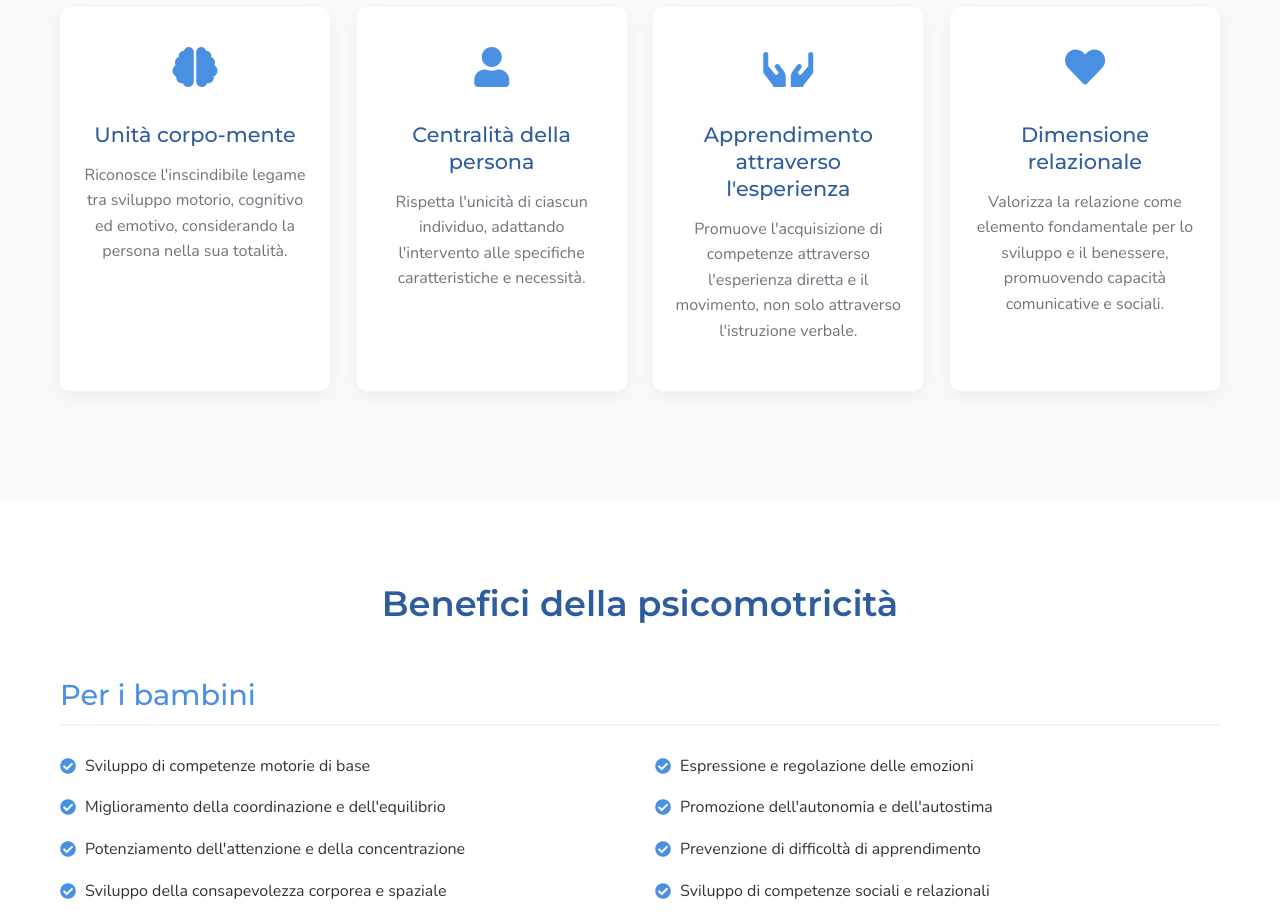
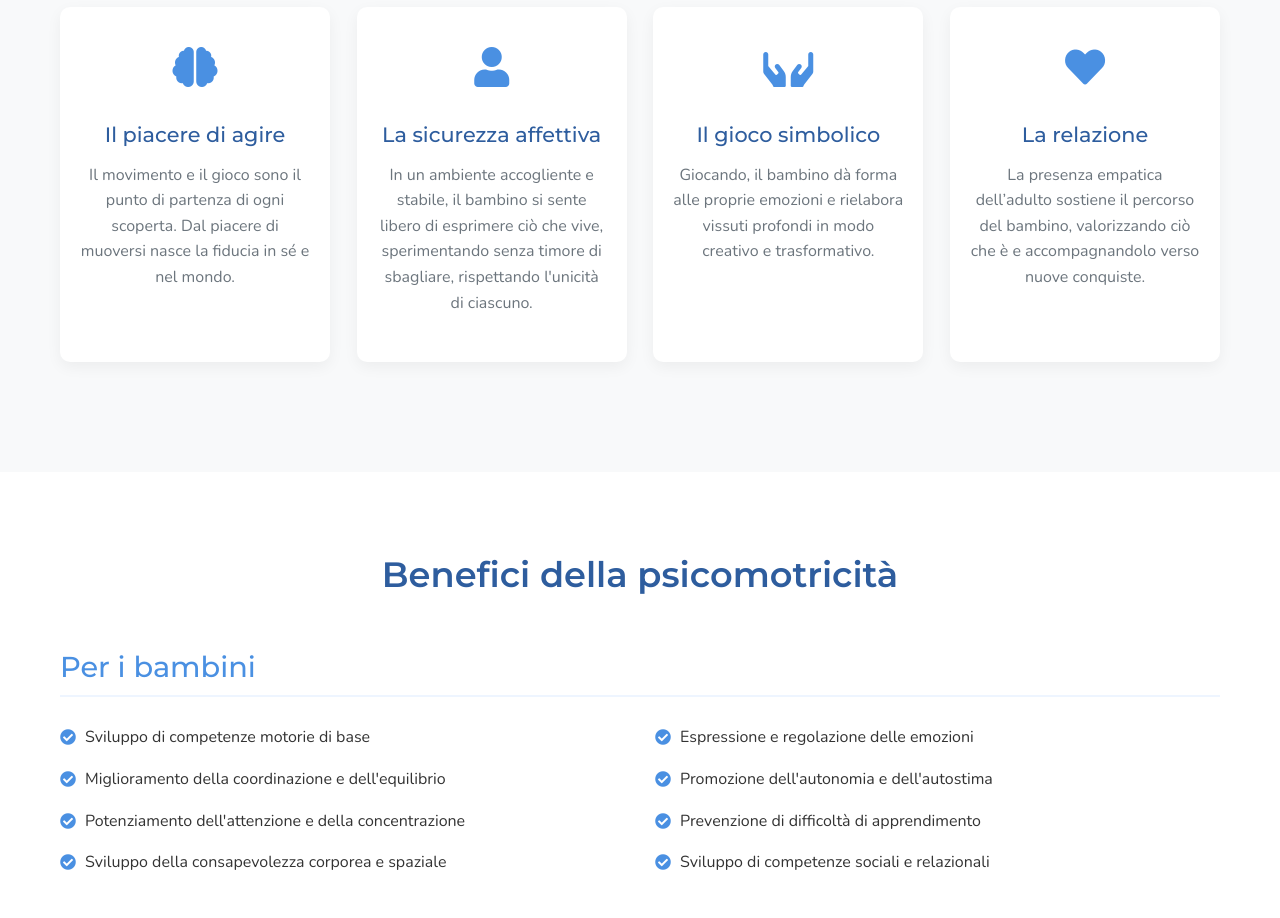
Before and after one commit to aikan86/MirianaPsicomotricita, a React (Create React App) app: page /psicomotricita in a window 1280 px wide. Shown: the part 1020-1938 px from the top of the page. Built offline with nearby package versions, Linux system fonts and the light colour scheme.

Commit message:
Update Psicomotricita.js

```diff
--- a/src/pages/Psicomotricita.js
+++ b/src/pages/Psicomotricita.js
@@ -42,10 +42,9 @@ function Psicomotricita() {
               <div className="principle-icon">
                 <i className="fas fa-brain"></i>
               </div>
-              <h3>Unità corpo-mente</h3>
+              <h3>Il piacere di agire</h3>
               <p>
-                Riconosce l'inscindibile legame tra sviluppo motorio, cognitivo ed emotivo,
-                considerando la persona nella sua totalità.
+                Il movimento e il gioco sono il punto di partenza di ogni scoperta. Dal piacere di muoversi nasce la fiducia in sé e nel mondo.
               </p>
             </div>
 
@@ -53,21 +52,19 @@ function Psicomotricita() {
               <div className="principle-icon">
                 <i className="fas fa-user"></i>
               </div>
-              <h3>Centralità della persona</h3>
+              <h3>La sicurezza affettiva</h3>
               <p>
-                Rispetta l'unicità di ciascun individuo, adattando l'intervento alle
-                specifiche caratteristiche e necessità.
-              </p>
+                In un ambiente accogliente e stabile, il bambino si sente libero di esprimere ciò che vive, sperimentando senza timore di sbagliare, rispettando l'unicità di ciascuno.
+                            </p>
             </div>
 
             <div className="principle-card">
               <div className="principle-icon">
                 <i className="fas fa-hands"></i>
               </div>
-              <h3>Apprendimento attraverso l'esperienza</h3>
+              <h3>Il gioco simbolico</h3>
               <p>
-                Promuove l'acquisizione di competenze attraverso l'esperienza diretta
-                e il movimento, non solo attraverso l'istruzione verbale.
+                Giocando, il bambino dà forma alle proprie emozioni e rielabora vissuti profondi in modo creativo e trasformativo.
               </p>
             </div>
 
@@ -75,10 +72,9 @@ function Psicomotricita() {
               <div className="principle-icon">
                 <i className="fas fa-heart"></i>
               </div>
-              <h3>Dimensione relazionale</h3>
+              <h3>La relazione</h3>
               <p>
-                Valorizza la relazione come elemento fondamentale per lo sviluppo e il
-                benessere, promuovendo capacità comunicative e sociali.
+                La presenza empatica dell’adulto sostiene il percorso del bambino, valorizzando ciò che è e accompagnandolo verso nuove conquiste.
               </p>
             </div>
           </div>
```
